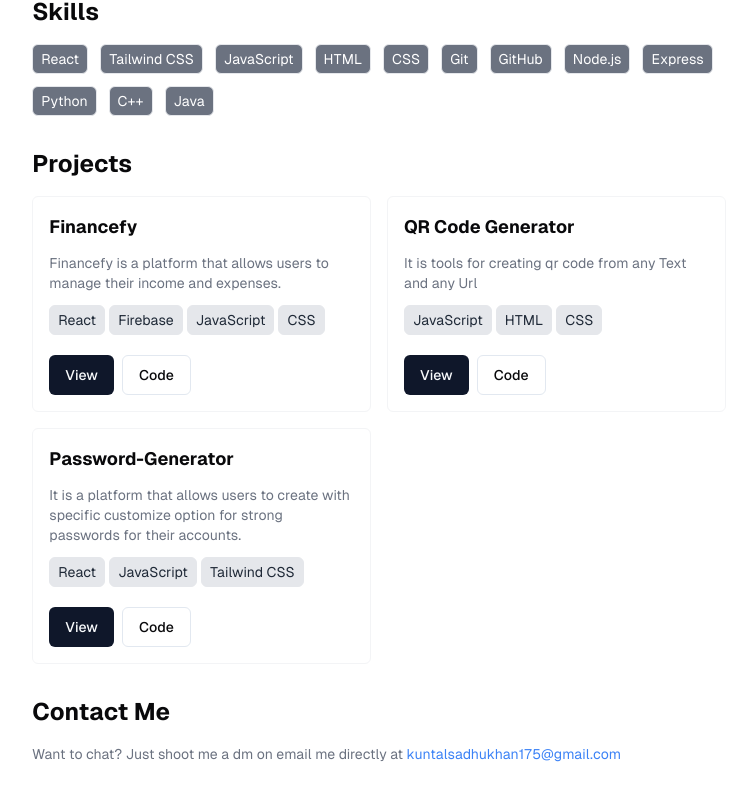
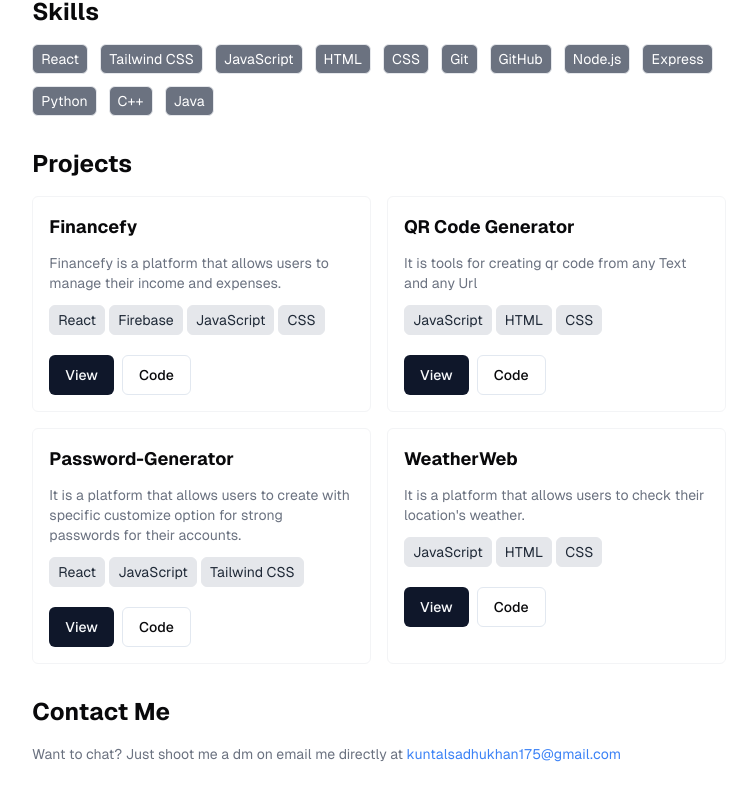
Before and after one commit to Kuntal616/portfolio, a Next.js app: page / in a window 1280 px wide. Shown: the part 804-1604 px from the top of the page, without its empty margins (261-1005 px from the left). Built offline with nearby package versions, Linux system fonts and the light colour scheme.

Commit message:
changes in projects

```diff
--- a/components/Projects.tsx
+++ b/components/Projects.tsx
@@ -47,6 +47,17 @@ const projectsData:project[] = [
         "Tailwind CSS",
       ],
     },
+    {
+      title: "WeatherWeb",
+      description:
+        "It is a platform that allows users to check their location's weather.",
+      link: "https://kuntal616.github.io/weatherWeb/",
+      code: "https://github.com/Kuntal616/weatherWeb",
+    //   previewVideo: "/videos/CloudSpacePreview.mp4",
+      technologies: [
+        "JavaScript", "HTML","CSS"
+      ],
+    },
   ];
 
 
```
